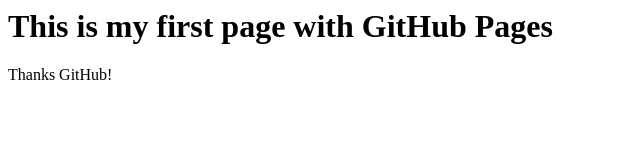
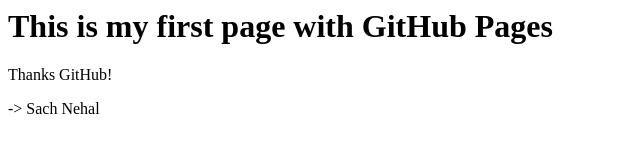
Before and after one commit to sachnehal/MITASSIGN3.2, a plain HTML site: page index.html in a window 1280 px wide. Shown: the whole page, without its empty margins (0-640 px from the left). Drawn offline with Linux system fonts and the light colour scheme.

Commit message:
Update index.html

```diff
--- a/index.html
+++ b/index.html
@@ -1,3 +1,4 @@
 <html>
 <h1> This is my first page with GitHub Pages </h1> <p>Thanks GitHub!</p>
+  <p>-> Sach Nehal</p>
 </html>
```
